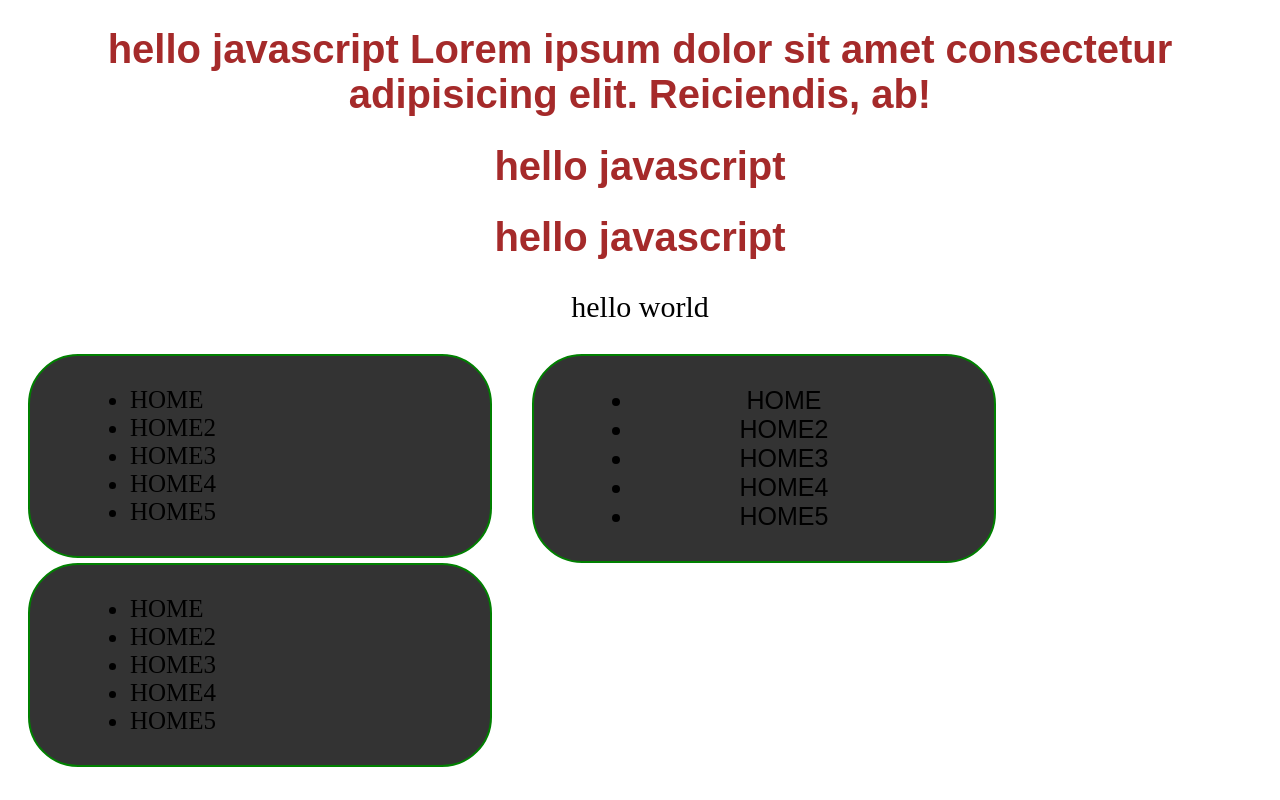
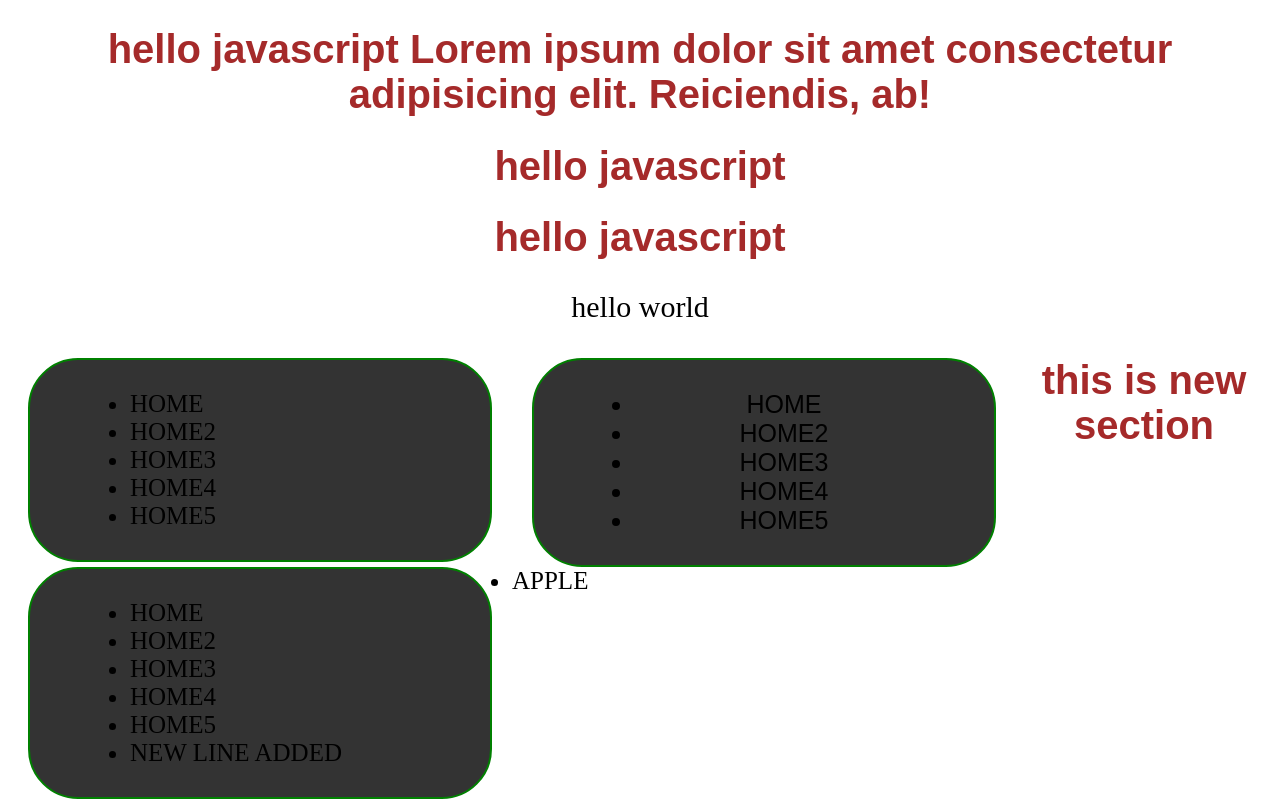
Before and after one commit to mdfoyezkhan/js-practice, a plain HTML site: page milestone-5/module-25/index.html in a window 1280 px wide. Drawn offline with Linux system fonts and the light colour scheme.

Commit message:
new file append.js added this is commit

```diff
--- /dev/null
+++ b/milestone-5/module-25/dom/append.js
@@ -0,0 +1,19 @@
+const appendList = document.getElementById('append-list');
+const li = document.createElement('li');
+li.innerHTML='new line added';
+appendList.appendChild(li);
+console.log(appendList);
+
+const main = document.getElementById('main');
+const inMain =document.createElement('section');
+const h1Insection = document.createElement('h1');
+h1Insection.innerHTML = 'this is new section';
+inMain.appendChild(h1Insection);
+console.log(inMain);
+const unorderList = document.createElement('ul');
+
+const li1 = document.createElement('li');
+li1.innerHTML ='apple';
+unorderList.appendChild(li1);
+inMain.appendChild(unorderList)
+main.appendChild(inMain);
--- a/milestone-5/module-25/index.html
+++ b/milestone-5/module-25/index.html
@@ -11,7 +11,7 @@
     <h1 class="foyej salman emon" id="foyej">hello javascript</h1>
     <h1>hello javascript</h1>
     <p class="hello-world">hello world</p>
-    <main>
+    <main id="main">
     <section>
         <ul class="html-collection1">
             <li id="homes "class="homes homes2">home</li>
@@ -21,7 +21,7 @@
             <li class="homes">home5</li>
         </ul>
     </section>
-    <section id="places-container"class="large">
+    <section id="places-container">
         <ul class="html-collection2">
             <li class="homes">home</li>
             <li class="homes">home2</li>
@@ -31,7 +31,7 @@
         </ul>
     </section>
     <section>
-        <ul class="html-collection3">
+        <ul id="append-list">
             <li class="homes">home</li>
             <li class="homes">home2</li>
             <li class="homes">home3</li>
@@ -47,5 +47,6 @@
 
     <script src="dom/dom.js"></script>
     <script src="dom/style.js"></script>
+    <script src="dom/append.js"></script>
 </body>
 </html>
```
